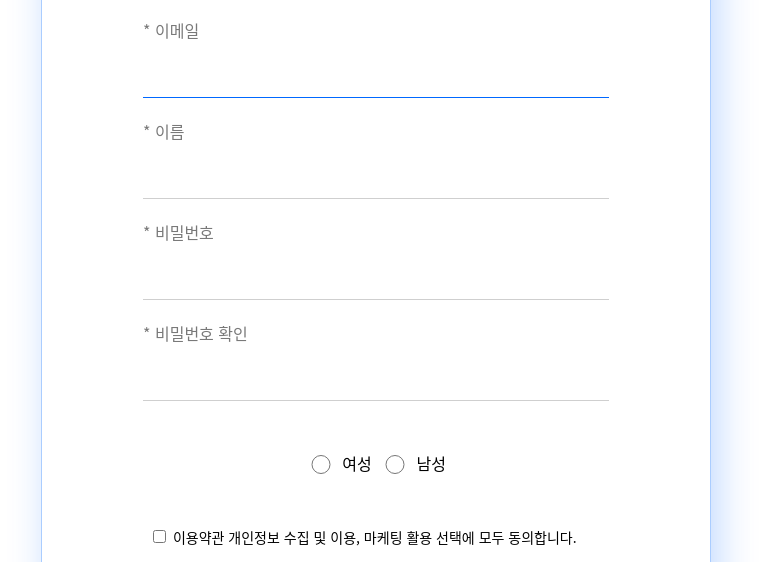
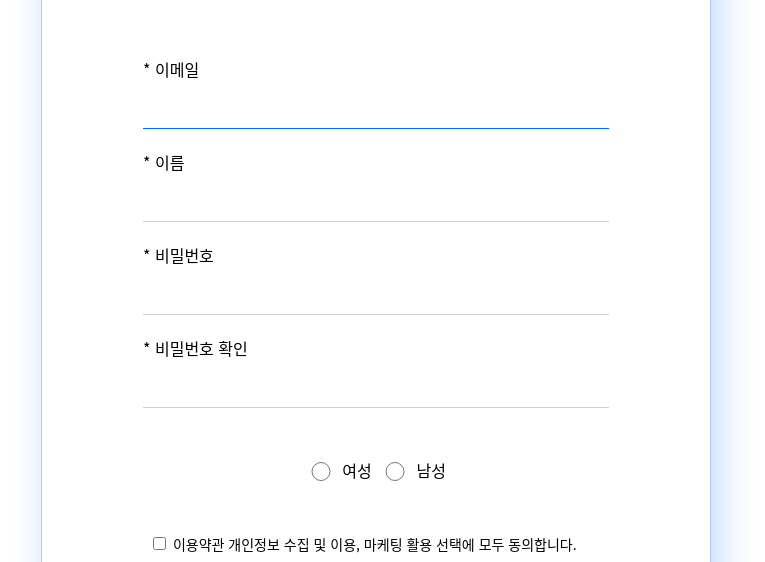
Before and after one commit to xudegloss/TIL, a plain HTML site: page PRECAMP/signup-mycode/02-signup.html in a window 1280 px wide. Shown: the part 238-800 px from the top of the page, without its empty margins (264-1029 px from the left). Drawn offline with Linux system fonts and the light colour scheme.

Commit message:
새로운 폴더 생성 및 회원가입 리팩토링하기

```diff
--- a/PRECAMP/signup-mycode/02-signup.css
+++ b/PRECAMP/signup-mycode/02-signup.css
@@ -43,18 +43,26 @@ body {
   color: #0068ff;
 }
 
+.user-info {
+  margin-top: 39px;
+}
+
 .user-info div {
+  margin-top: 21px;
+}
+
+.user-info input {
   font-weight: 400;
   font-size: 16px;
   line-height: 24px;
   color: #797979;
+  border: none;
   border-bottom: 1px solid #cfcfcf;
   width: 466px;
-  height: 80px;
   margin-top: 21px;
 }
 
-.user-info #email {
+.user-info-email input {
   border-bottom: 1px solid #0068ff;
 }
 
--- a/PRECAMP/signup-mycode/02-signup.html
+++ b/PRECAMP/signup-mycode/02-signup.html
@@ -2,7 +2,7 @@
 <html lang="ko">
   <head>
     <title>회원가입</title>
-    <link rel="stylesheet" href="02-signup.css" />
+    <link rel="stylesheet" href="./02-signup.css" />
   </head>
   <body>
     <div class="container">
@@ -12,10 +12,22 @@
           <div>정보를 입력해주세요</div>
         </div>
         <div class="user-info">
-          <div id="email">* 이메일</div>
-          <div>* 이름</div>
-          <div>* 비밀번호</div>
-          <div>* 비밀번호 확인</div>
+          <div class="user-info-email">
+            <div>* 이메일</div>
+            <input type="email" />
+          </div>
+          <div class="user-info-name">
+            <div>* 이름</div>
+            <input type="text" />
+          </div>
+          <div class="user-info-pw">
+            <div>* 비밀번호</div>
+            <input type="password" />
+          </div>
+          <div class="user-info-pw-check">
+            <div>* 비밀번호 확인</div>
+            <input type="password" />
+          </div>
         </div>
         <div class="gender">
           <input type="radio" name="gender" />
```
Also changed, not shown: 40-vanilla-js-projects-for-beginners/01-color-flipper.css (added), 40-vanilla-js-projects-for-beginners/01-color-flipper.html (added), 40-vanilla-js-projects-for-beginners/01-color-flipper.js (added).
